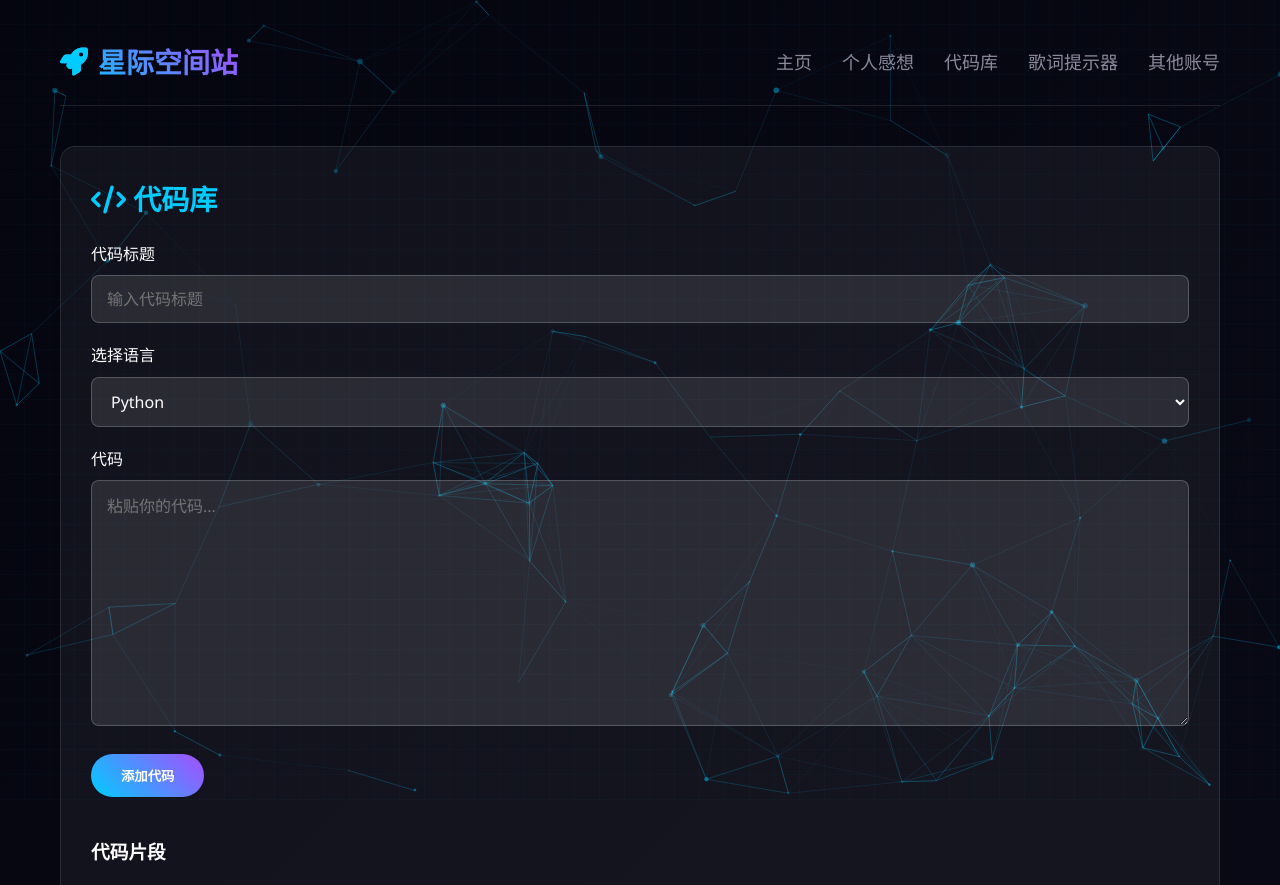
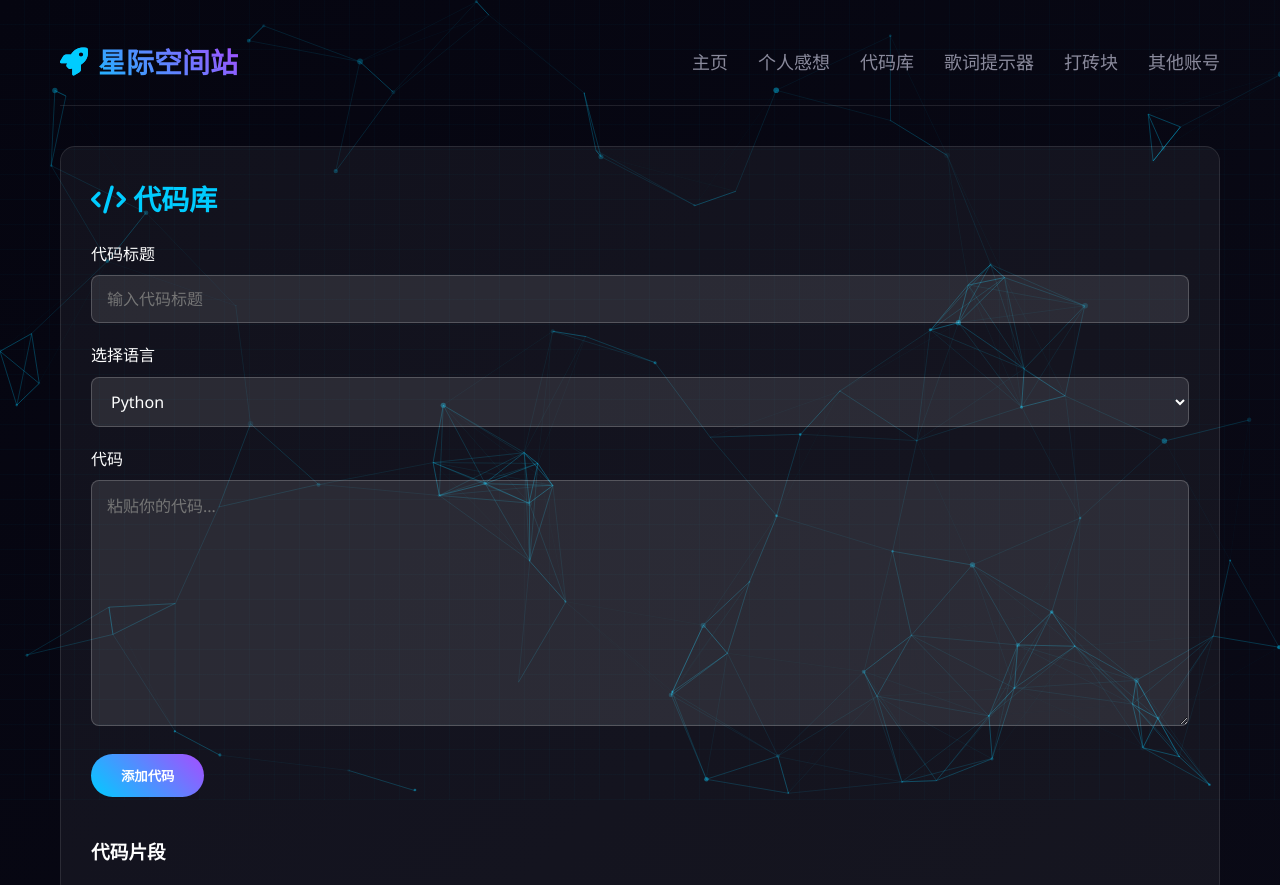
Before and after one commit to SC-ON/SC-ON.github.io, a plain HTML site: page code.html in a window 1280 px wide. Shown: the top 885 px of the page. Drawn offline with nearby package versions, Linux system fonts and the light colour scheme.

Commit message:
Update code.html

```diff
--- a/code.html
+++ b/code.html
@@ -303,6 +303,7 @@
                     <li><a href="thoughts.html">个人感想</a></li>
                     <li><a href="#" class="active">代码库</a></li>
                     <li><a href="gctsq.html">歌词提示器</a></li>
+                    <li><a href="dzk.html">打砖块</a></li>
                     <li><a href="accounts.html">其他账号</a></li>
                 </ul>
             </nav>
```
